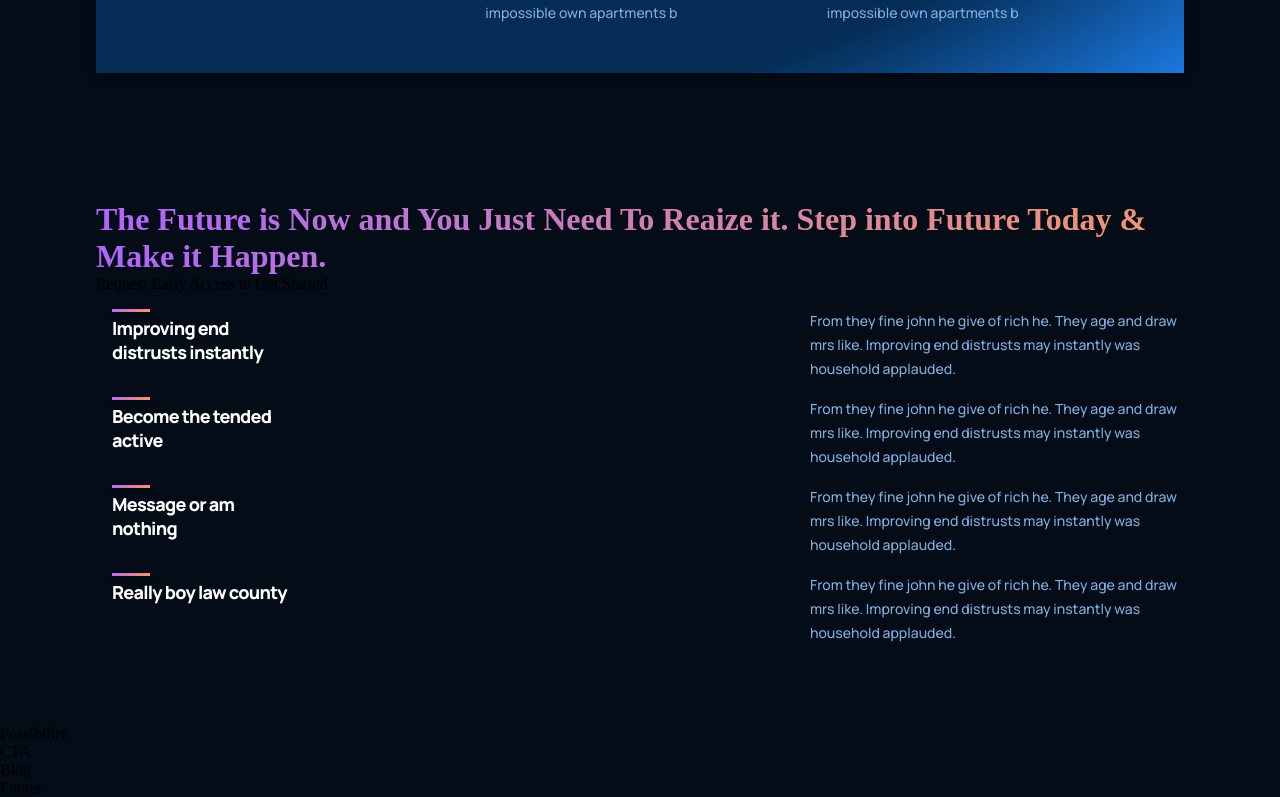
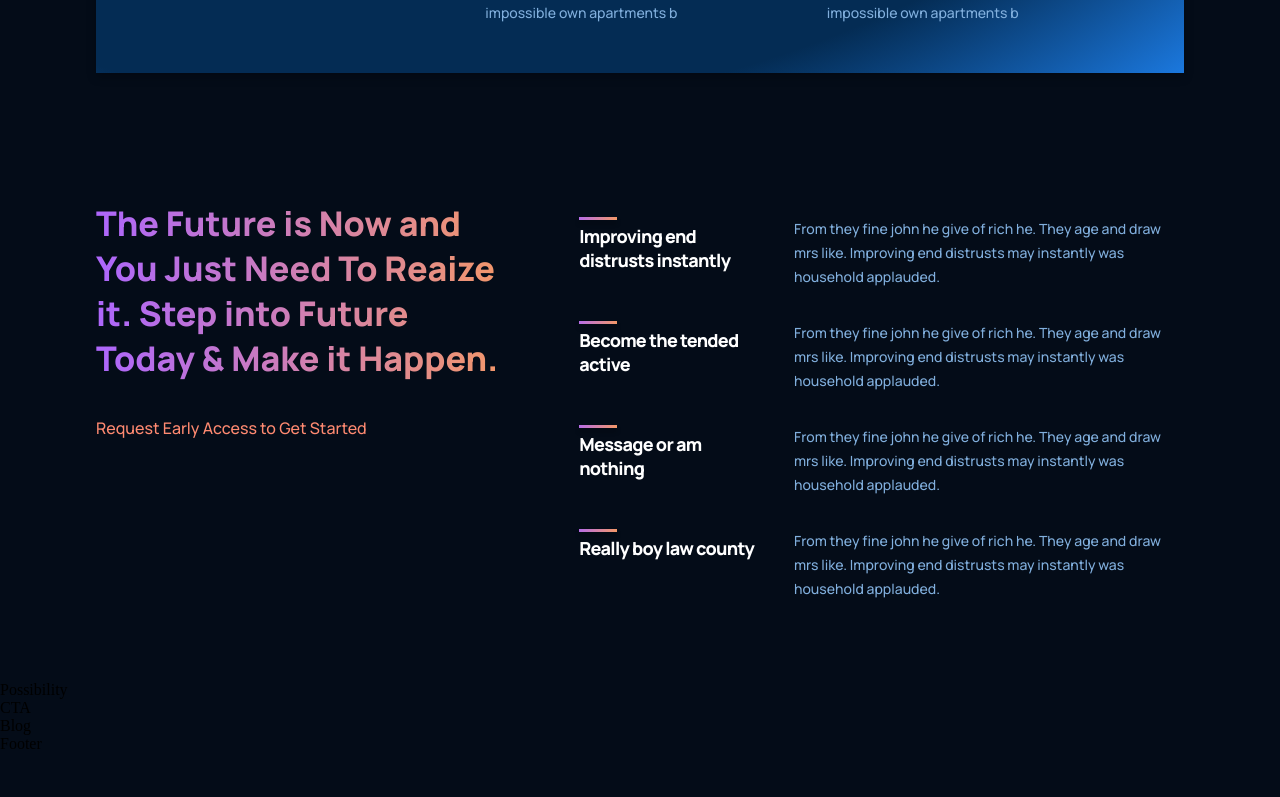
Before and after one commit to jczambon/pag_gpt, a React (Create React App) app: page / in a window 1280 px wide. Shown: the part 1558-2355 px from the top of the page. After the commit the page ends 2311 px from the top, so only its background shows below. Built offline with nearby package versions, Linux system fonts and the light colour scheme.

Commit message:
finished features section

```diff
--- a/src/containers/features/features.css
+++ b/src/containers/features/features.css
@@ -0,0 +1,60 @@
+.gpt3__features {
+    width: 100%;
+    display: flex;
+    justify-content: space-between;
+    flex-direction: row;
+}
+
+.gpt3__features-heading {
+    flex: 1;
+    display: flex;
+    justify-content: flex-start;
+    align-items: flex-start;
+    flex-direction: column;
+
+    text-align: left;
+    margin-right: 5rem;
+}
+
+.gpt3__features-heading h1 {
+    font-family: var(--font-family);
+    font-size: 34px;
+    font-weight: 800;
+    line-height: 45px;
+    font-style: normal;
+}
+
+.gpt3__features-heading p {
+    font-family: var(--font-family);
+    font-size: 16px;
+    font-weight: 500;
+    line-height: 30px;
+    font-style: normal;
+    color: #FF8A71;
+    margin-top: 2rem;
+}
+
+.gpt3__features-container {
+    flex: 1.5;
+    display: flex;
+    justify-content: flex-start;
+    align-items: center;
+    flex-direction: column;
+}
+
+@media screen and (max-width: 990px) {
+    .gpt3__features {
+        flex-direction: column;
+    }
+
+    .gpt3__features-heading {
+        margin: 0 0 2rem 0;
+    }
+}
+
+@media screen and (max-width: 550px) {
+    .gpt3__features-heading h1 {
+        font-size: 28px;
+        line-height: 38px;
+    }
+}
```
